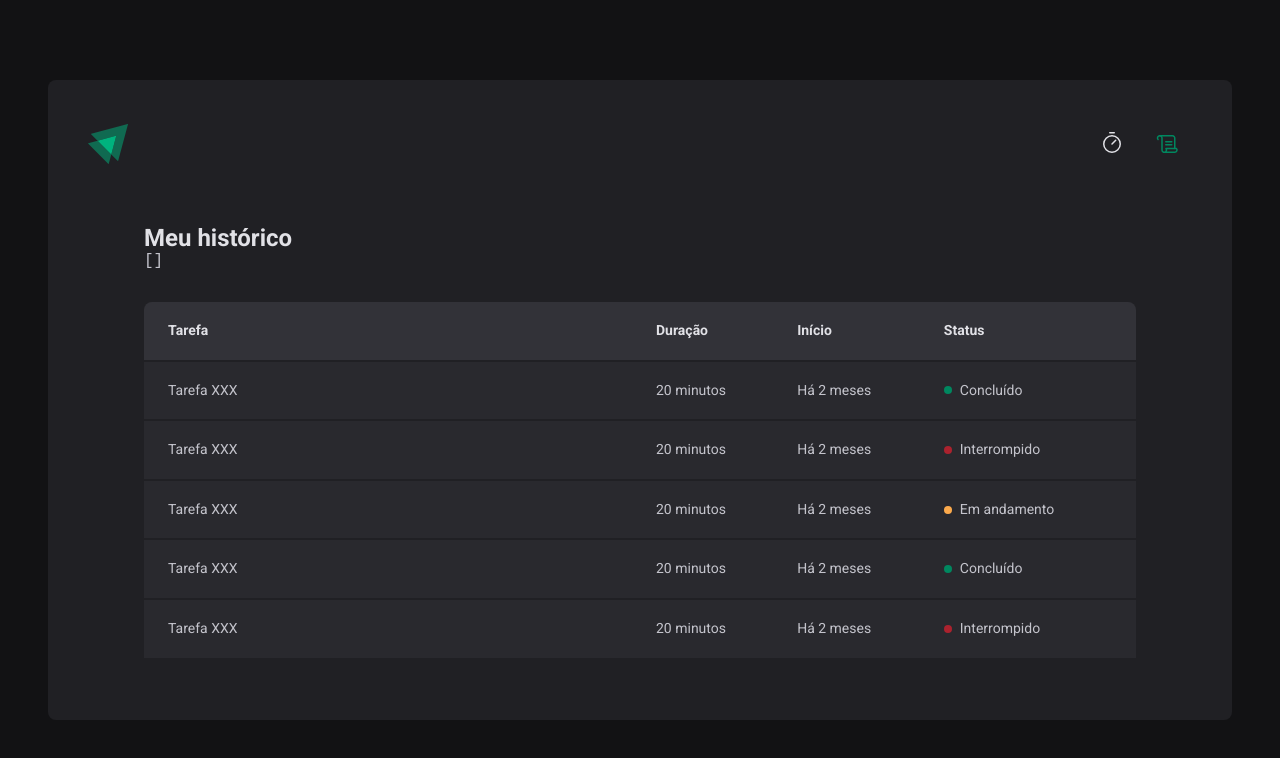
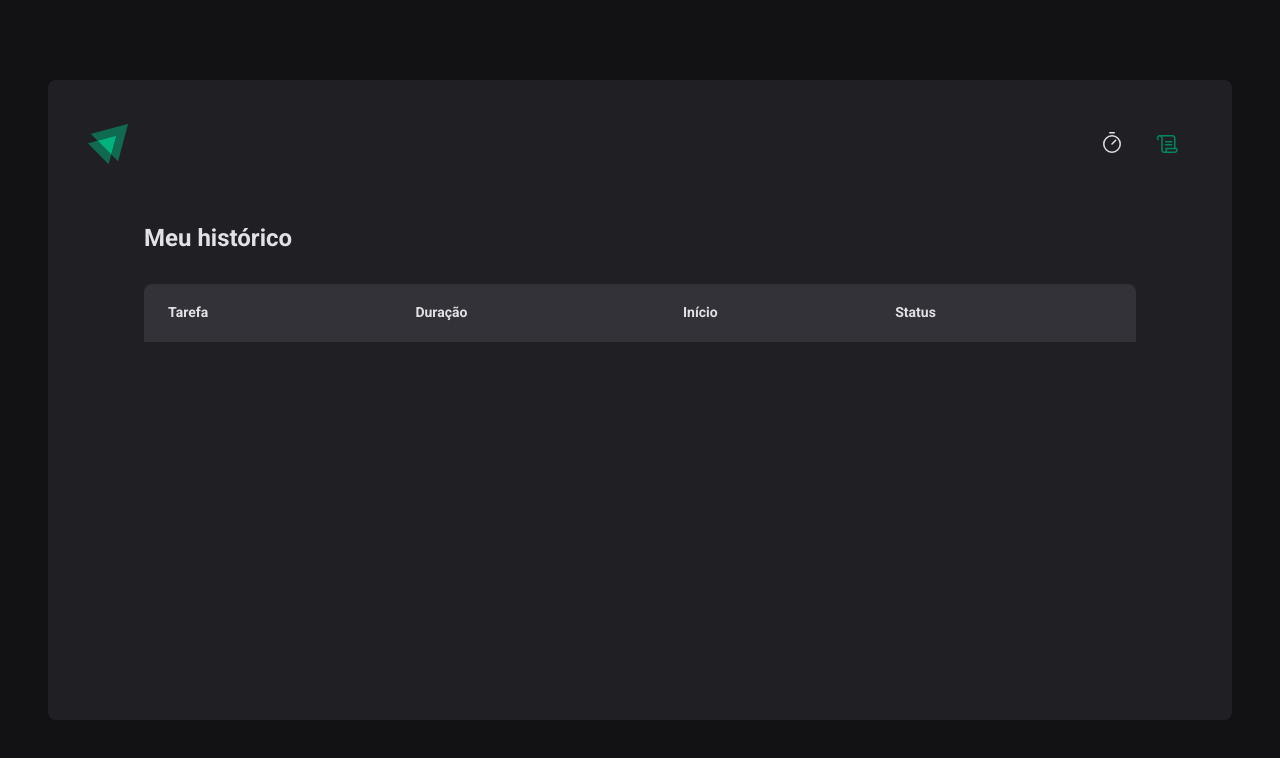
Before and after one commit to allisonalmeida/ignite-timer, a React (Vite) app: page /history in a window 1280 px wide. Shown: the top 758 px of the page. Built offline with nearby package versions, Linux system fonts and the light colour scheme.

Commit message:
update13

```diff
--- a/src/pages/History/index.tsx
+++ b/src/pages/History/index.tsx
@@ -1,4 +1,6 @@
 import { useContext } from 'react'
+import { formatDistanceToNow } from 'date-fns'
+import ptBR from 'date-fns/locale/pt-BR'
 import { CyclesContext } from '../../contexts/CyclesContext'
 import { HistoryContainer, HistoryList, Status } from './styles'
 
@@ -7,8 +9,6 @@
   return (
     <HistoryContainer>
       <h1>Meu histórico</h1>
-
-      <pre>{JSON.stringify(cycles, null, 2)}</pre>
 
       <HistoryList>
         <table>
@@ -19,50 +19,33 @@
             <th>Status</th>
           </thead>
           <tbody>
-            <tr>
-              <td>Tarefa XXX</td>
-              <td>20 minutos</td>
-              <td>Há 2 meses</td>
-              <td>
-                <Status statusColor="green">Concluído</Status>
-              </td>
-            </tr>
+            {cycles.map((cycle) => {
+              return (
+                <tr key={cycle.id}>
+                  <td>{cycle.task}</td>
+                  <td>{cycle.minutesAmount} minutos</td>
+                  <td>
+                    {formatDistanceToNow(cycle.startDate, {
+                      addSuffix: true,
+                      locale: ptBR,
+                    })}
+                  </td>
+                  <td>
+                    {cycle.finishedDate && (
+                      <Status statusColor="green">Concluído</Status>
+                    )}
 
-            <tr>
-              <td>Tarefa XXX</td>
-              <td>20 minutos</td>
-              <td>Há 2 meses</td>
-              <td>
-                <Status statusColor="red">Interrompido</Status>
-              </td>
-            </tr>
+                    {cycle.interruptedDate && (
+                      <Status statusColor="red">Interrompido</Status>
+                    )}
 
-            <tr>
-              <td>Tarefa XXX</td>
-              <td>20 minutos</td>
-              <td>Há 2 meses</td>
-              <td>
-                <Status statusColor="yellow">Em andamento</Status>
-              </td>
-            </tr>
-
-            <tr>
-              <td>Tarefa XXX</td>
-              <td>20 minutos</td>
-              <td>Há 2 meses</td>
-              <td>
-                <Status statusColor="green">Concluído</Status>
-              </td>
-            </tr>
-
-            <tr>
-              <td>Tarefa XXX</td>
-              <td>20 minutos</td>
-              <td>Há 2 meses</td>
-              <td>
-                <Status statusColor="red">Interrompido</Status>
-              </td>
-            </tr>
+                    {!cycle.finishedDate && !cycle.interruptedDate && (
+                      <Status statusColor="yellow">Em andamento</Status>
+                    )}
+                  </td>
+                </tr>
+              )
+            })}
           </tbody>
         </table>
       </HistoryList>
--- a/src/pages/Home/components/NewCycleForm/index.tsx
+++ b/src/pages/Home/components/NewCycleForm/index.tsx
@@ -31,7 +31,7 @@
         id="minutesAmount"
         placeholder="00"
         step={5}
-        min={1}
+        min={5}
         max={60}
         disabled={!!activeCycle}
         {...register('minutesAmount', { valueAsNumber: true })}
```
